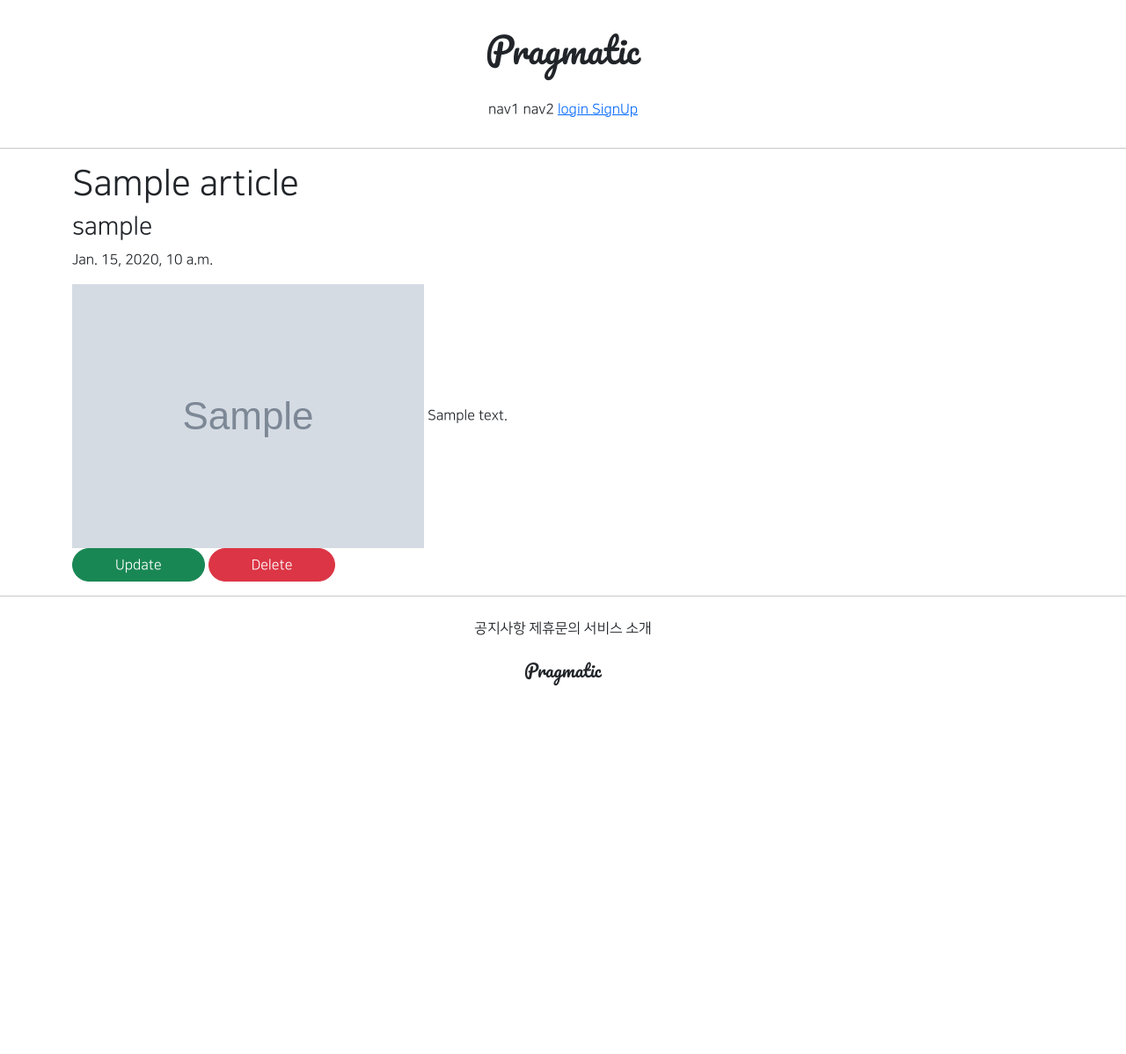
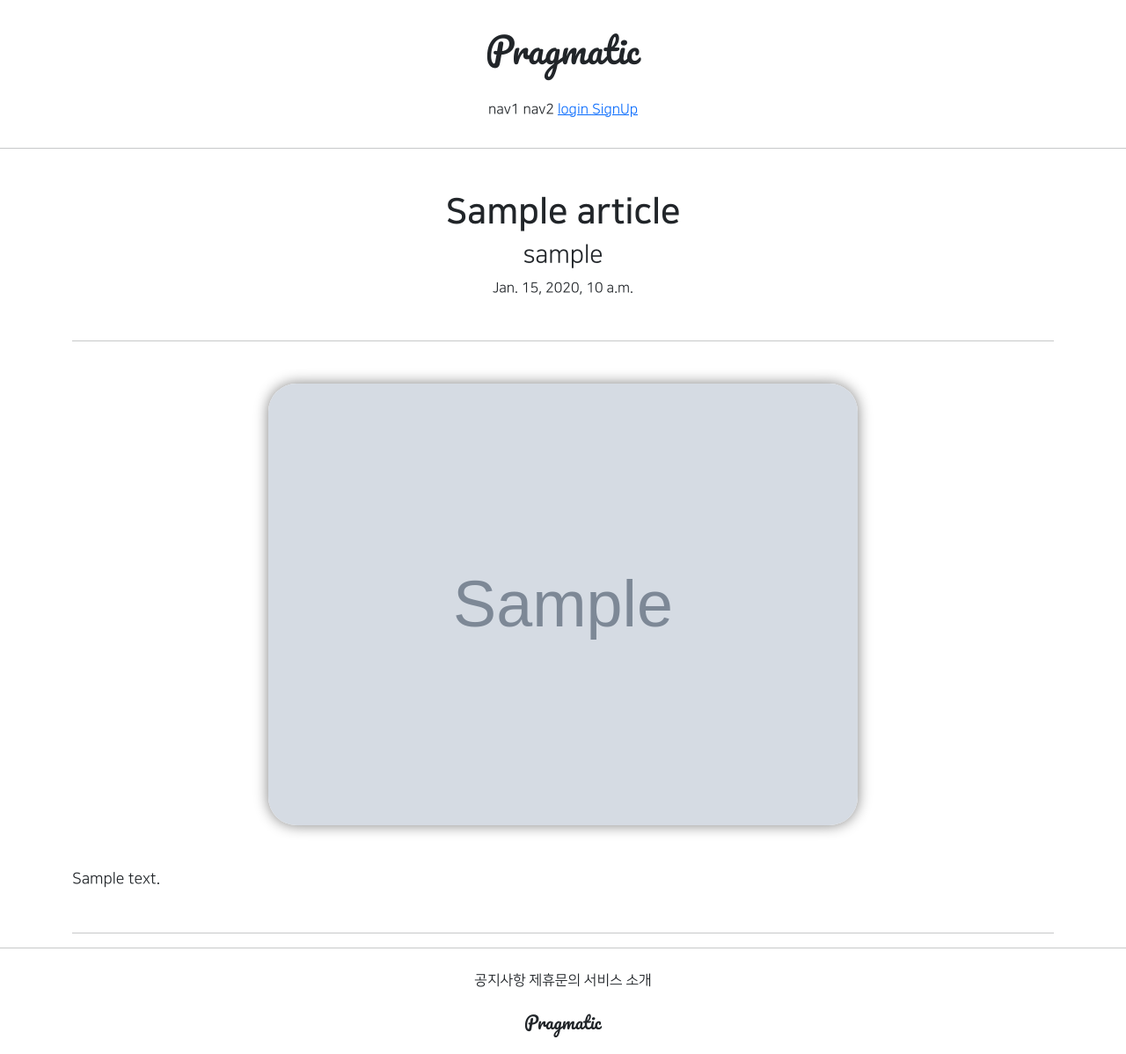
Before and after one commit to kanggihoon/gis_self, a Django app: template articleapp/templates/articleapp/detail.html in a window 1280 px wide. Shown: the whole page at 88% size. Before the commit the page ends 779 px from the top, so only its background shows below. Run offline with Django 3.2, Linux system fonts and the light colour scheme; the template is opened without the code that fills it: values that come from a table or form of the project are taken from there, others are empty; tables that the repository leaves empty hold one stand-in row (values such as "Sample post"); grey boxes marked "Sample" are stand-in pictures; parts of the project's set-up code (start-up, migrations or seed data) failed here and were passed over; some libraries are stand-ins or nearby versions.

Commit message:
8/5 Django study commit2

```diff
--- a/articleapp/templates/articleapp/detail.html
+++ b/articleapp/templates/articleapp/detail.html
@@ -1,20 +1,29 @@
+
 {% extends 'base.html' %}
 
 
 {% block content %}
 
 
-    <div class="container">
-        <div>
+    <div class="container text-center">
+        <div class="my-5">
             {#      제목, 글쓴이, 작성일자      #}
-            <h1>{{ target_article.title }}</h1>
+            <h1 class="NNS_B">{{ target_article.title }}</h1>
             <h3>{{ target_article.writer.profile.nickname }}</h3>
             <p>{{ target_article.created_at }}</p>
         </div>
-        <div>
+
+        <hr>
+
+        <div class="my-5">
             {#      게시글 대표 이미지, 게시글 내용      #}
-            <img src="{{ target_article.image.url }}" alt="">
-            {{ target_article.content }}
+            <img src="{{ target_article.image.url }}"
+                 class="article_image"
+                 alt="">
+            <div class="article_content my-5">
+                {{ target_article.content }}
+            </div>
+            {% if target_article.writer == user %}
             <div>
                 <a href="{% url 'articleapp:update' pk=target_article.pk %}"
                    class="btn btn-success rounded-pill px-5">
@@ -25,7 +34,15 @@
                     Delete
                 </a>
             </div>
+            {% endif %}
         </div>
+
+        <hr>
+
+        <div>
+            {#   댓글 내용, 댓글 작성   #}
+        </div>
+
     </div>
 
 
--- a/static/base.css
+++ b/static/base.css
@@ -44,3 +44,16 @@
 .round_button:hover{
     color: dimgray;
 }
+
+
+.article_image{
+    width: 60%;
+    border-radius: 2rem;
+    box-shadow: 0 0 1rem gray;
+}
+
+.article_content{
+    text-align: left;
+    font-size: 1.1rem;
+
+}
```
